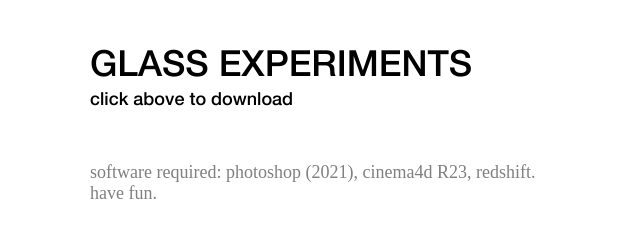
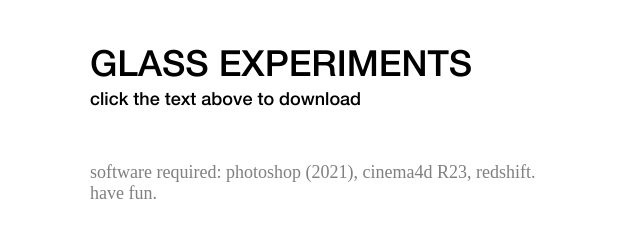
Before and after one commit to russhh/web3, a plain HTML site: page glass.html in a window 1280 px wide. Shown: the part 90-328 px from the top of the page, without its empty margins (319-959 px from the left). Drawn offline with Linux system fonts and the light colour scheme.

Commit message:
Update glass.html

```diff
--- a/glass.html
+++ b/glass.html
@@ -20,7 +20,7 @@
             <div class="link div">
             <a class="text" href="https://srv-store2.gofile.io/download/KvRQHM/glass.zip">GLASS EXPERIMENTS</a>
         </div>
-            <p class="info">click above to download</p>
+            <p class="info">click the text above to download</p>
             <p class="moretext">software required: photoshop (2021), cinema4d R23, redshift. have fun.</p>
         </div>
     </div>
```
